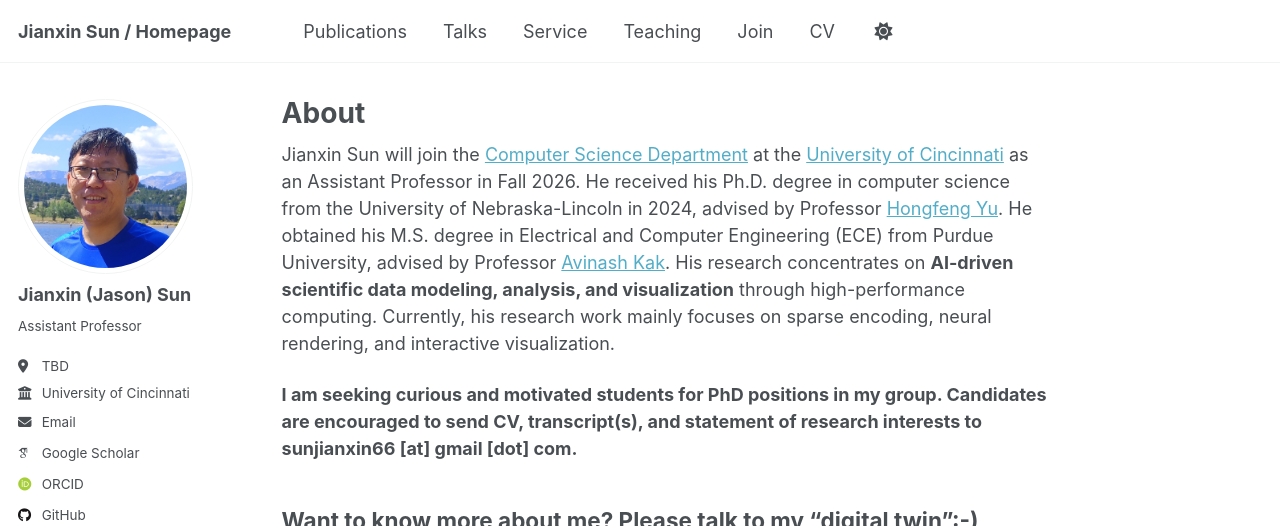
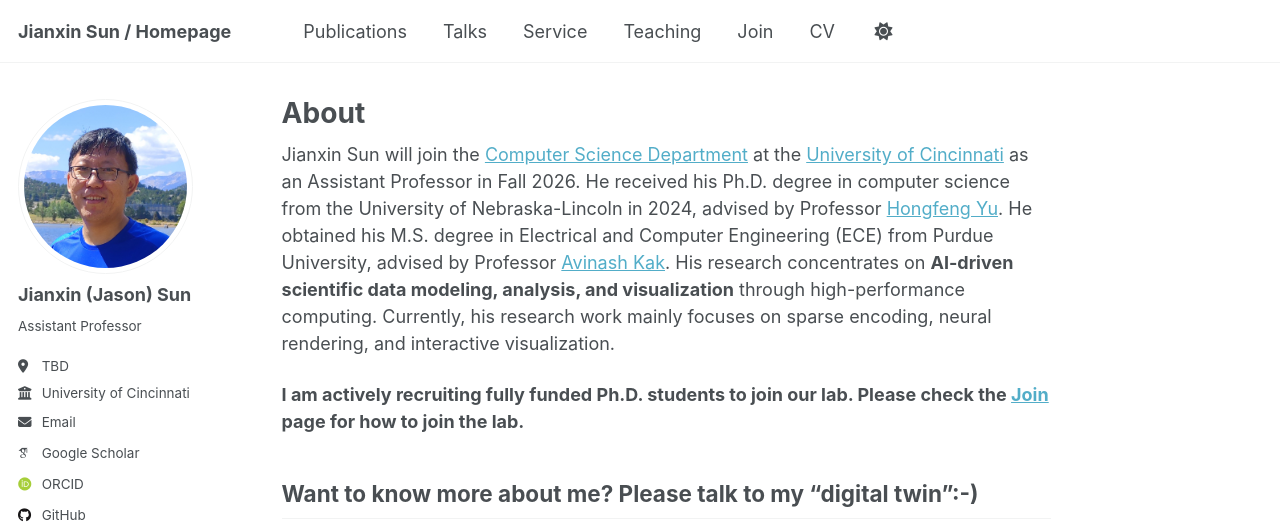
Before and after one commit to sunjianxin/sunjianxin.github.io, a Jekyll site: the page built from _pages/about.md, in a window 1280 px wide and 900 px high, cut to the strip 0-526 px from the top of the window. Built offline with Jekyll 4.4.1, drawn with Linux system fonts in a browser that asks for light colours; some web fonts are replaced.

Commit message:
Update about.md

```diff
--- a/_pages/about.md
+++ b/_pages/about.md
@@ -9,7 +9,7 @@ redirect_from:
 
 Jianxin Sun will join the [Computer Science Department](https://www.ceas.uc.edu/academics/departments/computer-science.html) at the [University of Cincinnati](https://www.uc.edu/) as an Assistant Professor in Fall 2026. He received his Ph.D. degree in computer science from the University of Nebraska-Lincoln in 2024, advised by Professor [Hongfeng Yu](https://cse.unl.edu/~yu/). He obtained his M.S. degree in Electrical and Computer Engineering (ECE) from Purdue University, advised by Professor [Avinash Kak](https://engineering.purdue.edu/kak/). His research concentrates on **AI-driven scientific data modeling, analysis, and visualization** through high-performance computing. Currently, his research work mainly focuses on sparse encoding, neural rendering, and interactive visualization.
 
-**I am seeking curious and motivated students for PhD positions in my group. Candidates are encouraged to send CV, transcript(s), and statement of research interests to sunjianxin66 [at] gmail [dot] com.**
+**I am actively recruiting fully funded Ph.D. students to join our lab. Please check the [Join](https://sunjianxin.github.io/join/) page for how to join the lab.**
 
 Want to know more about me? Please talk to my "digital twin":-)
 ------
```
